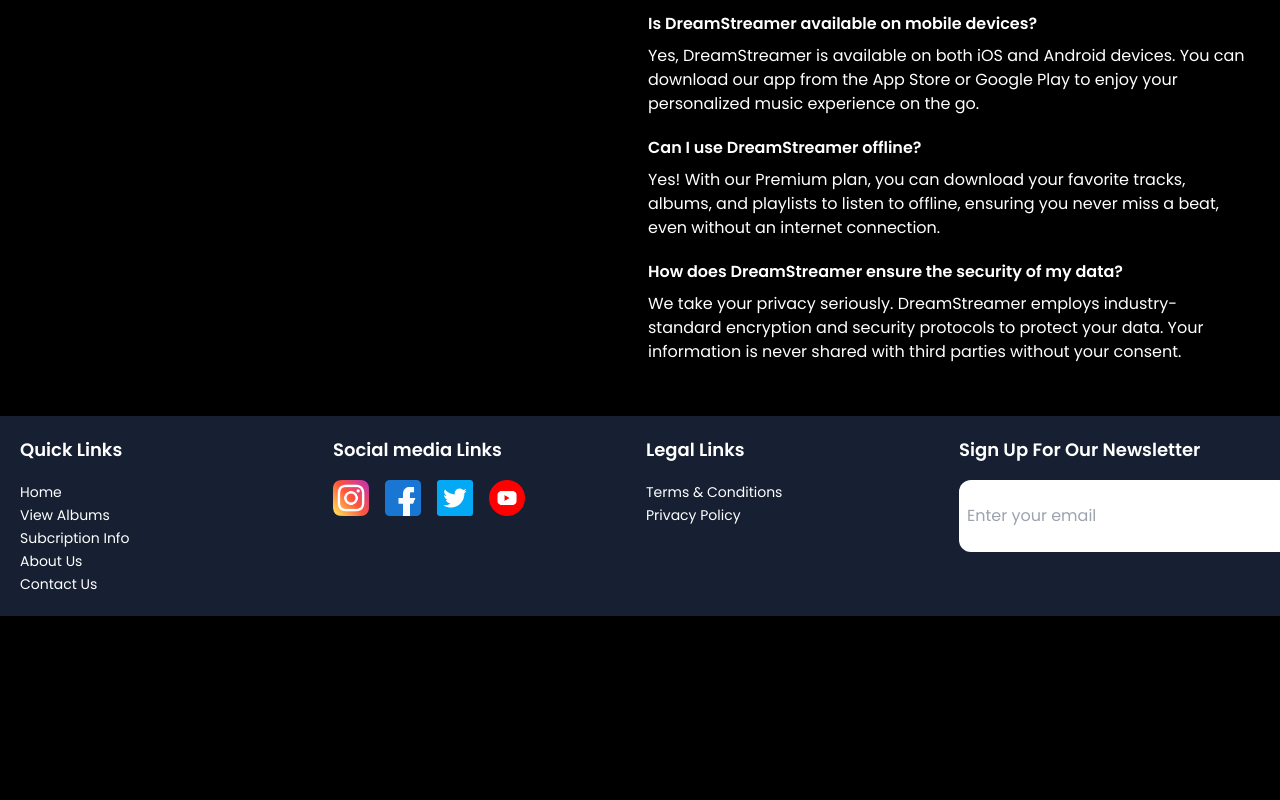
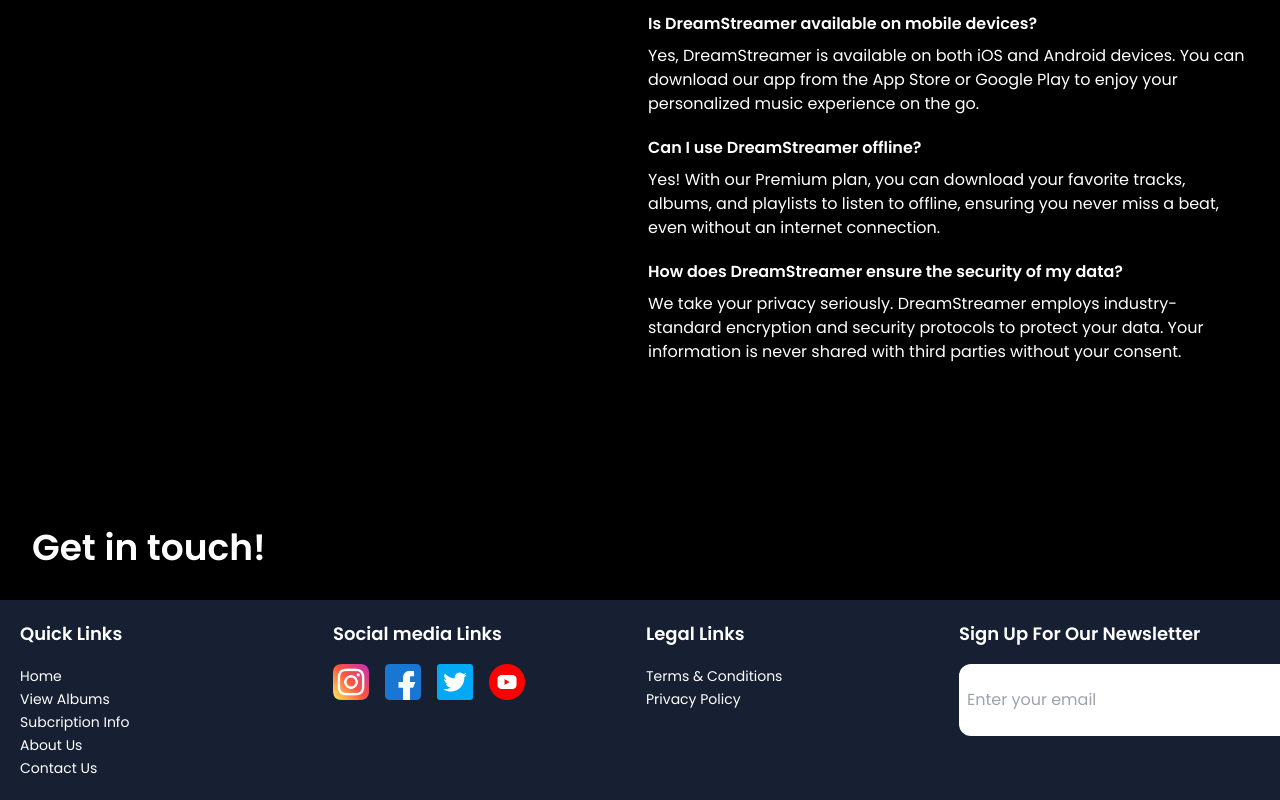
Before and after one commit to Pradikshan/aws-frontend, a React (Vite) app: page /support in a window 1280 px wide. Shown: the part 404-1204 px from the top of the page. Before the commit the page ends 1020 px from the top, so only its background shows below. Built offline with nearby package versions, Linux system fonts and the light colour scheme.

Commit message:
Added component

```diff
--- a/src/views/Support.jsx
+++ b/src/views/Support.jsx
@@ -1,10 +1,12 @@
 import React from "react";
 import FAQ from "../components/FAQ";
+import Contactus from "../components/Contactus";
 
 const Support = () => {
   return (
     <div>
       <FAQ />
+      <Contactus />
     </div>
   );
 };
```
